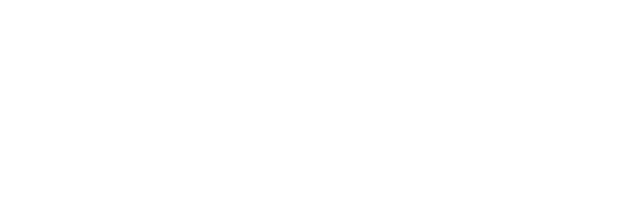
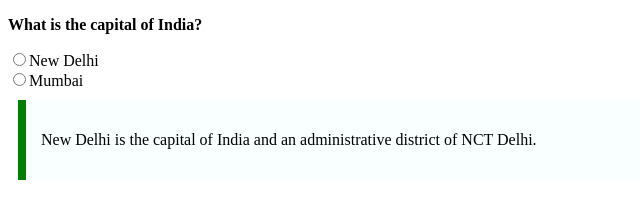
Before and after one commit to acciojob/trivia-Coder-Arm, a website: page main.html in a window 1280 px wide. Shown: the whole page, without its empty margins (0-640 px from the left). Drawn offline with Linux system fonts and the light colour scheme.

Commit message:
created a submission

```diff
--- a/main.html
+++ b/main.html
@@ -8,6 +8,12 @@
 
 <body>
 	<!-- the entire body must be written by student -->
+	<div>
+	<p class="question">What is the capital of India?</p>
+	<label for="delhi"><input type="radio" name="city" id="delhi">New Delhi</label>
+	<label for="mumbai"><input type="radio" name="city" id="mumbai">Mumbai</label>
+		<blockquote cite="https://en.wikipedia.org/wiki/New_Delhi"><p>New Delhi is the capital of India and an administrative district of NCT Delhi.</p></blockquote>
+	</div>
     <script type="text/javascript" src="./script.js">
 </script>
 
--- a/styles.css
+++ b/styles.css
@@ -1,2 +1,15 @@
 
 /* Your CSS Code here. */
+.question{
+	font-weight: bold;
+}
+label{
+	display: block;
+}
+blockquote{
+	max-width: 600px;
+	margin: 10px;
+	padding: 15px;
+	border-left: 8px solid green;
+	background-color: #f8fffe;
+}
```
